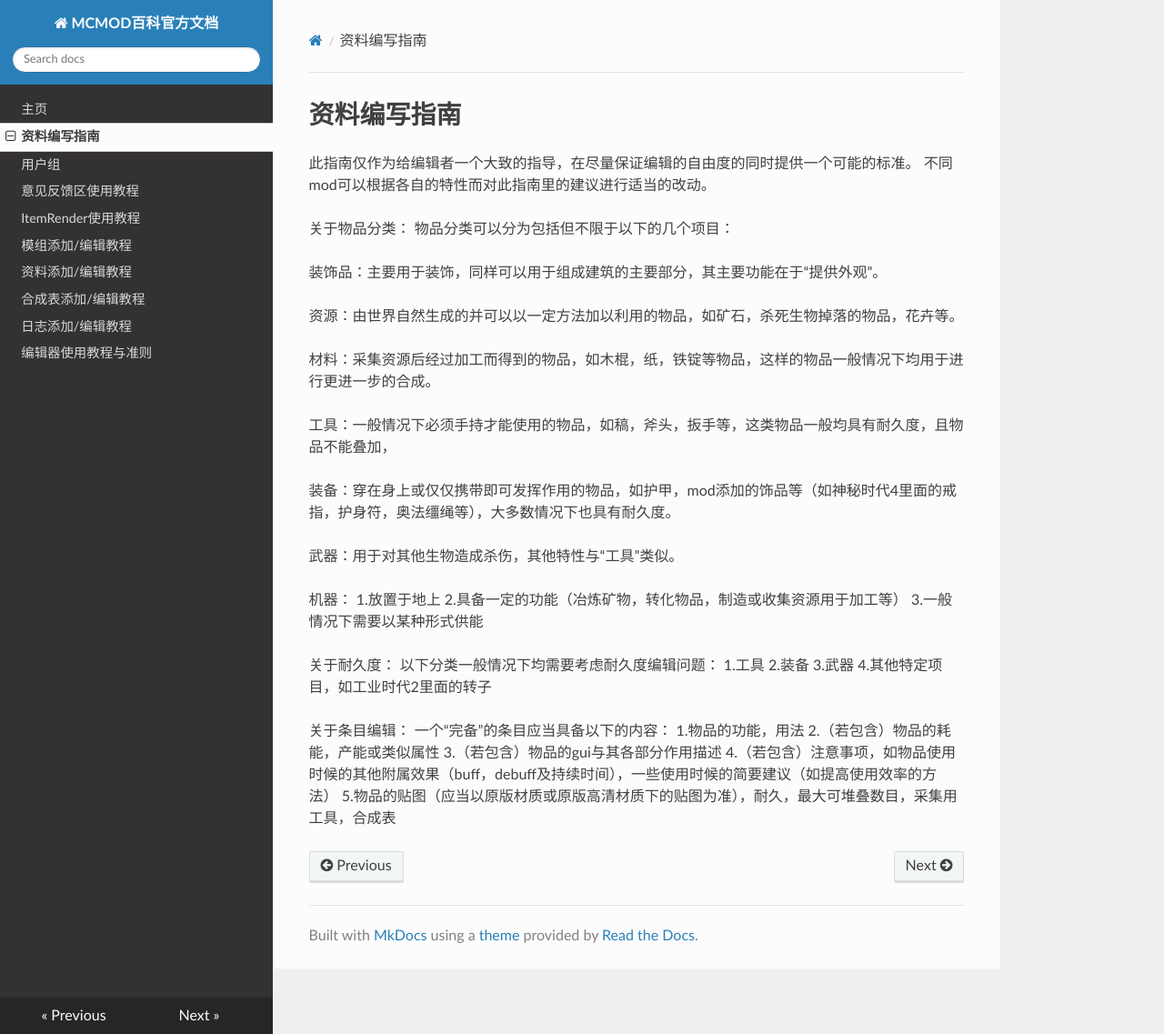
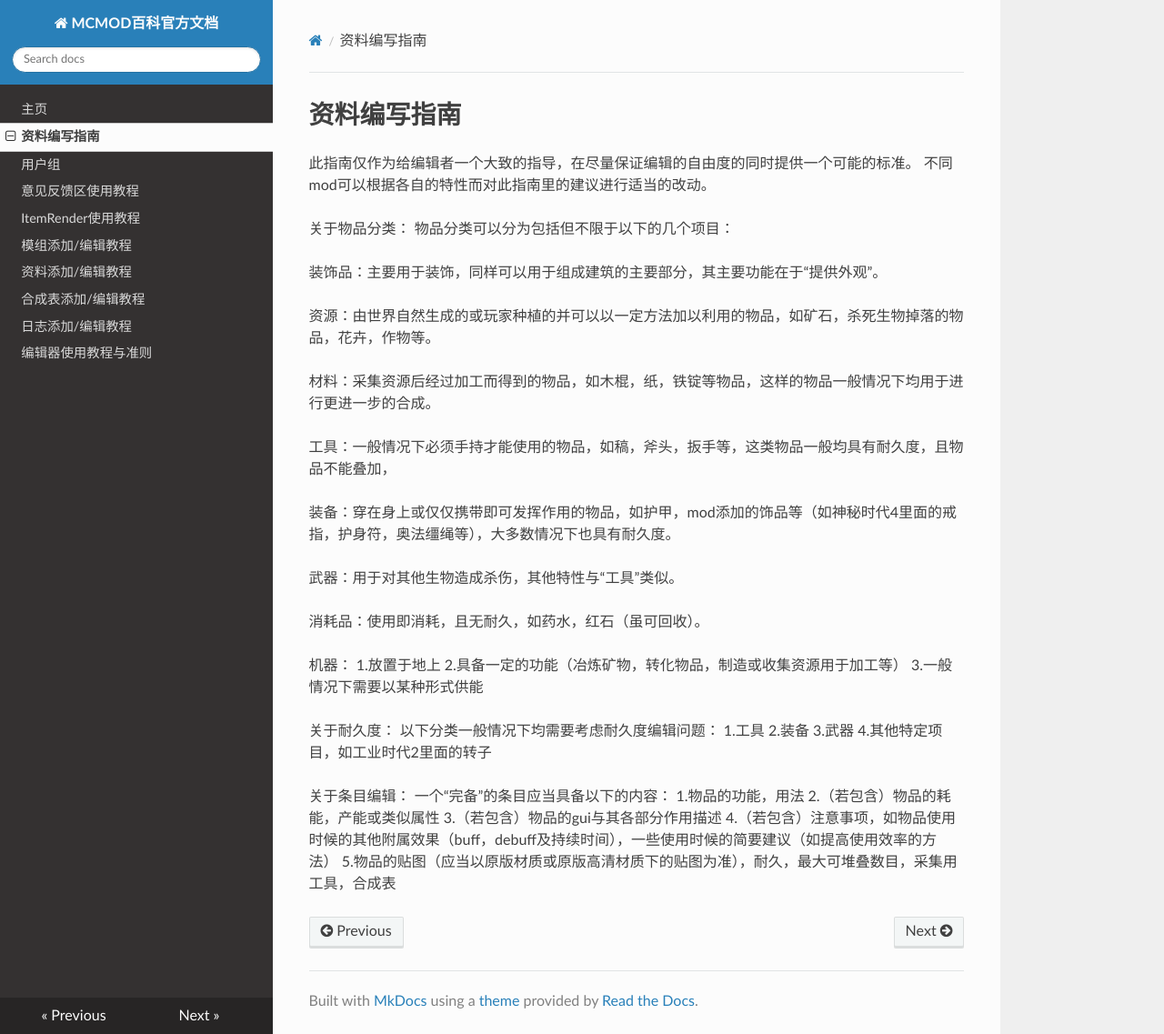
Before and after one commit to Ahrwing/mcmod, an MkDocs documentation site: the page built from docs/styleguide.md, in a window 1280 px wide and 1137 px high. Shown: the whole window at 91% size. Built offline with MkDocs 1.6.1, drawn with Linux system fonts in a browser that asks for light colours; nearby versions of some CDN libraries; old or Windows-style settings are respelled for this version of MkDocs.

Commit message:
添加新内容
1. 玩家种植的作物添加到**资源**一类。
2. 添加**消耗品**一类。

```diff
--- a/docs/styleguide.md
+++ b/docs/styleguide.md
@@ -8,7 +8,7 @@
 
 装饰品：主要用于装饰，同样可以用于组成建筑的主要部分，其主要功能在于“提供外观”。
 
-资源：由世界自然生成的并可以以一定方法加以利用的物品，如矿石，杀死生物掉落的物品，花卉等。
+资源：由世界自然生成的或玩家种植的并可以以一定方法加以利用的物品，如矿石，杀死生物掉落的物品，花卉，作物等。
 
 材料：采集资源后经过加工而得到的物品，如木棍，纸，铁锭等物品，这样的物品一般情况下均用于进行更进一步的合成。
 
@@ -17,6 +17,8 @@
 装备：穿在身上或仅仅携带即可发挥作用的物品，如护甲，mod添加的饰品等（如神秘时代4里面的戒指，护身符，奥法缰绳等），大多数情况下也具有耐久度。
 
 武器：用于对其他生物造成杀伤，其他特性与“工具”类似。
+
+消耗品：使用即消耗，且无耐久，如药水，红石（虽可回收）。
 
 机器：
 1.放置于地上
```
